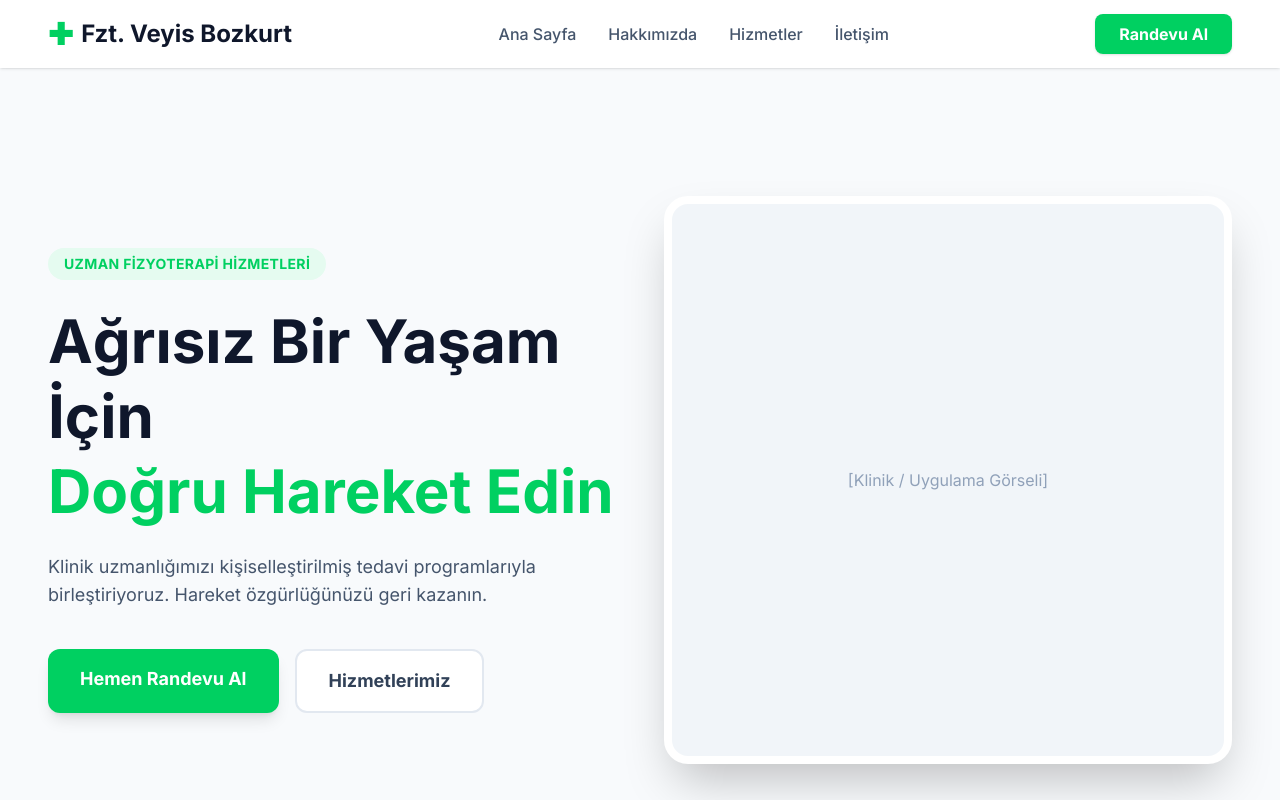
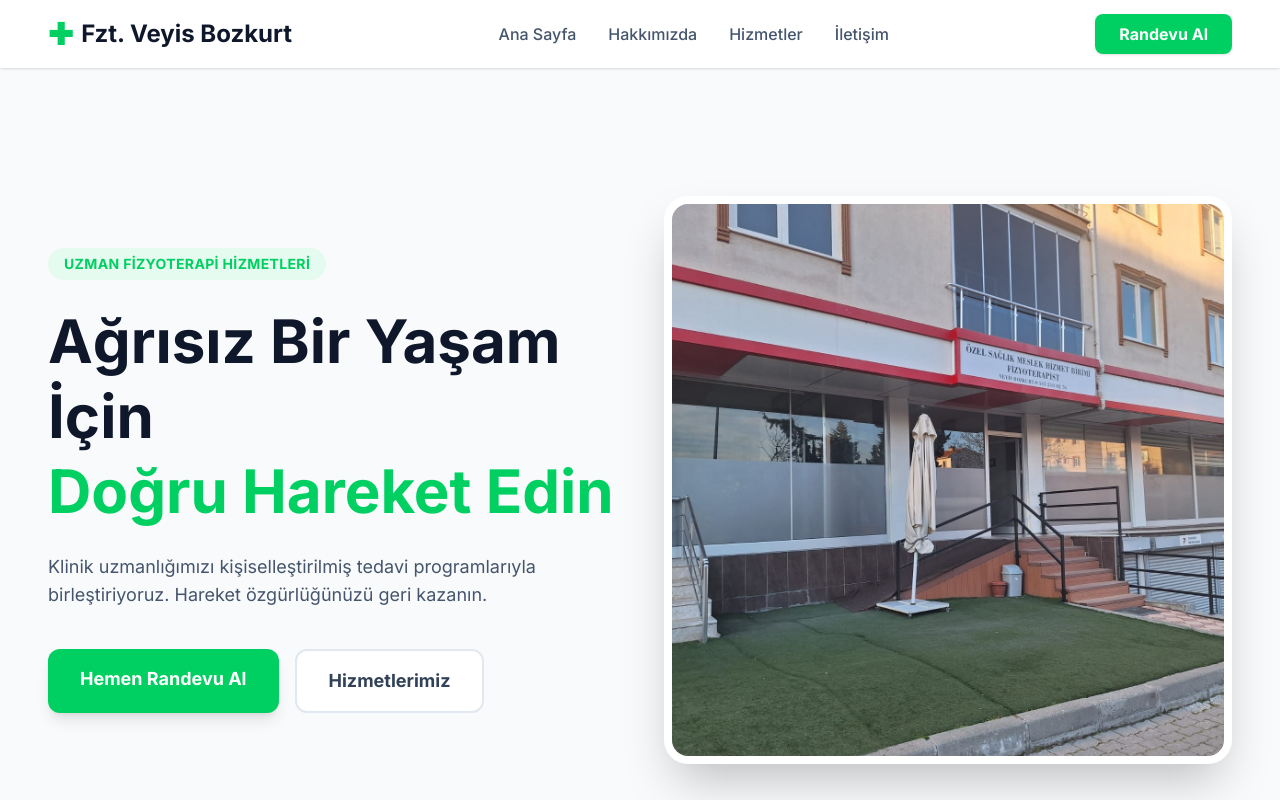
Before and after one commit to mehmetbozkurt0/vitalize, a Next.js app: page / in a window 1280 px wide. Shown: the top 800 px of the page. Built offline with nearby package versions, Linux system fonts and the light colour scheme.

Commit message:
Add clinic image and use next/image

```diff
--- a/app/page.tsx
+++ b/app/page.tsx
@@ -1,5 +1,7 @@
 import Link from "next/link";
 import Services from "@/components/services";
+import Image from "next/image";
+
 
 export default function HomePage() {
   return (
@@ -33,9 +35,14 @@
             {/* Sağ Taraf - Görsel */}
             <div className="flex-1 relative w-full max-w-[500px] lg:max-w-none mx-auto">
               <div className="aspect-square bg-slate-100 rounded-3xl overflow-hidden border-8 border-white shadow-2xl relative">
-                <div className="absolute inset-0 flex items-center justify-center text-slate-400">
-                  [Klinik / Uygulama Görseli]
-                </div>
+
+                <Image
+                    src="/images/klinik.jpeg"
+                    alt="Özel Sağlık Meslek Hizmet Birimi Klinik Görseli"
+                    fill
+                    className="object-cover"
+                    priority
+                />
                 <div className="absolute -top-10 -right-10 w-40 h-40 bg-[#00d061]/10 rounded-full -z-10 animate-pulse"></div>
               </div>
             </div>
```
Also changed, not shown: public/images/klinik.jpeg (added), 1 other file (tests, documents, lock files or other folders).
